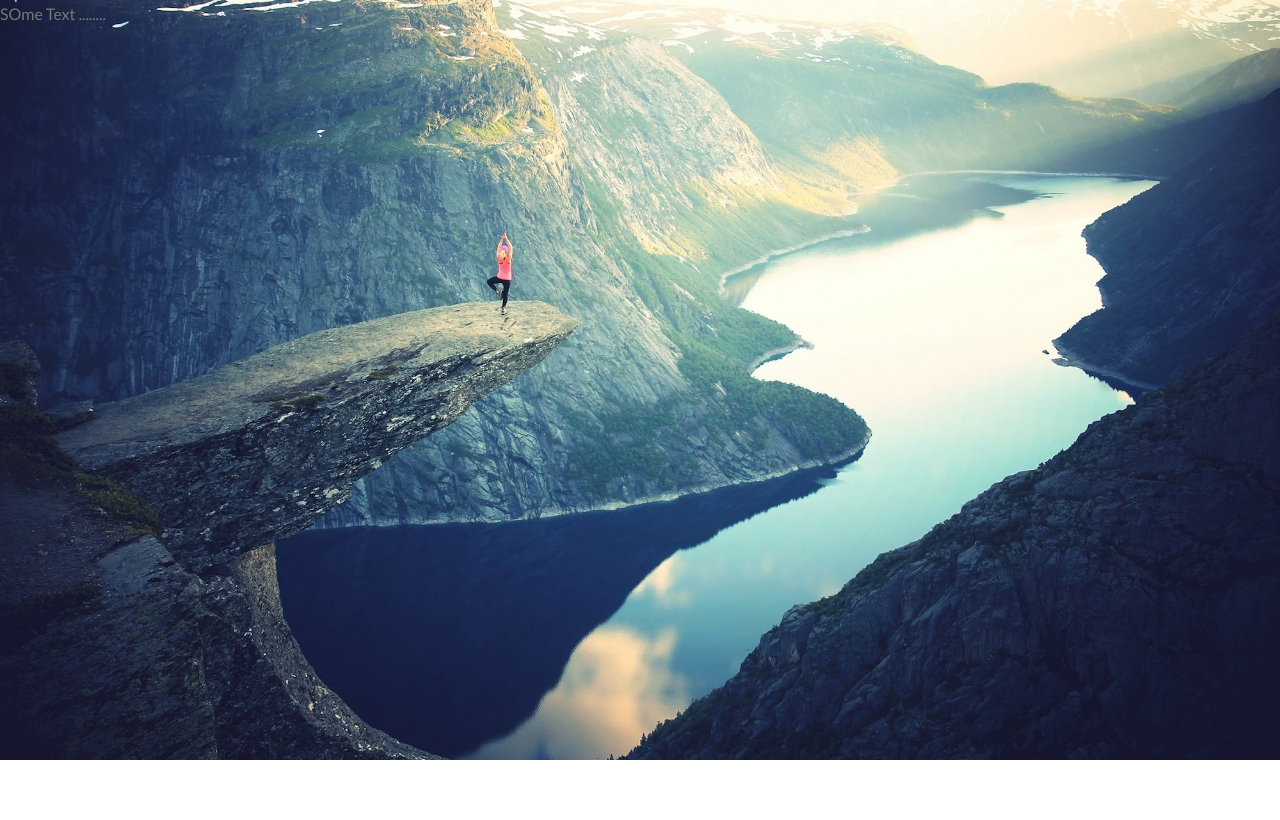
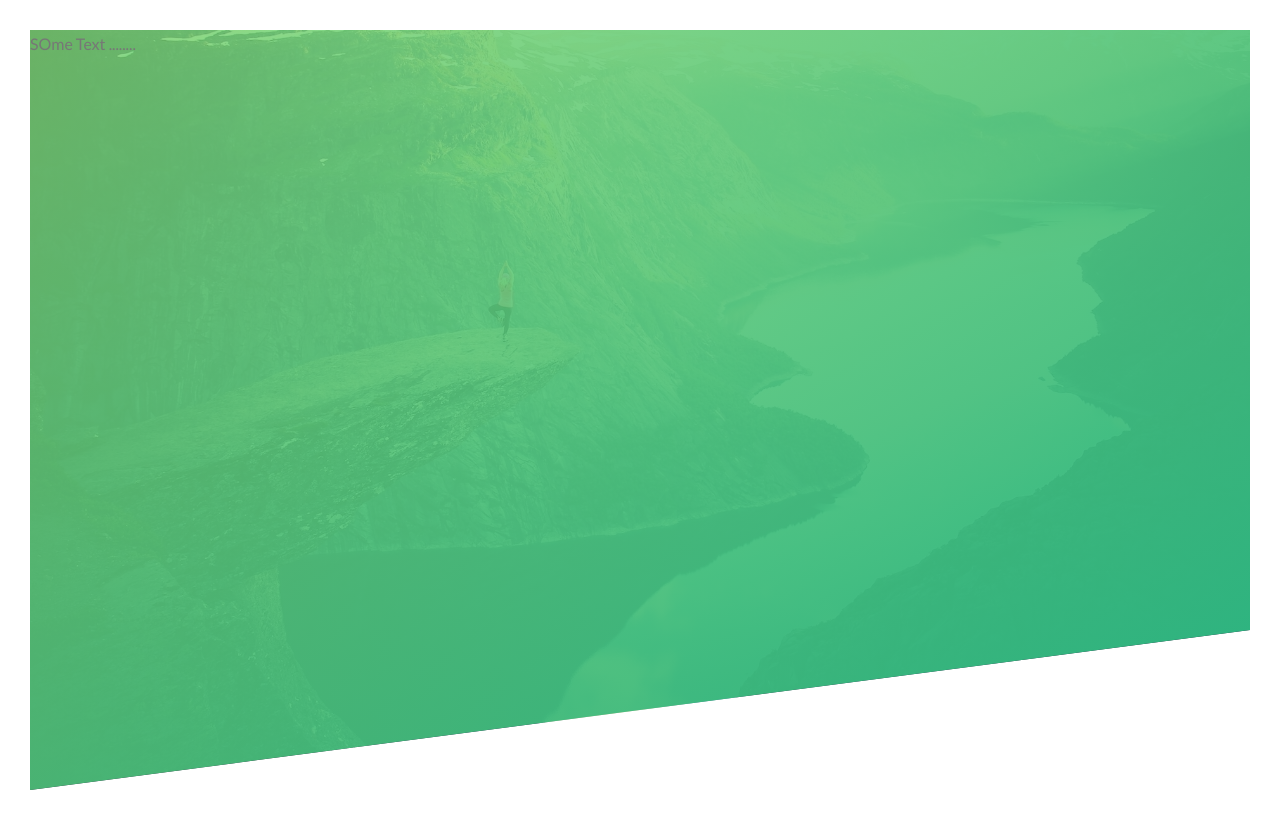
Before and after one commit to EzikeChris/Advanced-CSS-and-Sass-Flexbox-Grid-Animations-and-More-, a plain HTML site: page Natours Projects-Setup and First Steps [Part 1]/index.html in a window 1280 px wide. Drawn offline with Linux system fonts and the light colour scheme.

Commit message:
feat: header & Backgorund image

```diff
--- a/Natours Projects-Setup and First Steps [Part 1]/css/styles.css
+++ b/Natours Projects-Setup and First Steps [Part 1]/css/styles.css
@@ -11,11 +11,13 @@ body {
     font-size: 16px;
     line-height: 1.7;
     color: #777;
+    padding: 30px;
 }
 
 .header {
     height: 95vh;
-    background-image: url(../img/hero.jpg);
+    background-image:linear-gradient(to right bottom,rgba(126, 213, 111, 0.81), rgba(40, 180, 131, 8.8)), url(../img/hero.jpg);
     background-size: cover;
     background-position: top;
+    clip-path: polygon(0 0, 100% 0, 100% 75vh, 0 100% );
 }
```
